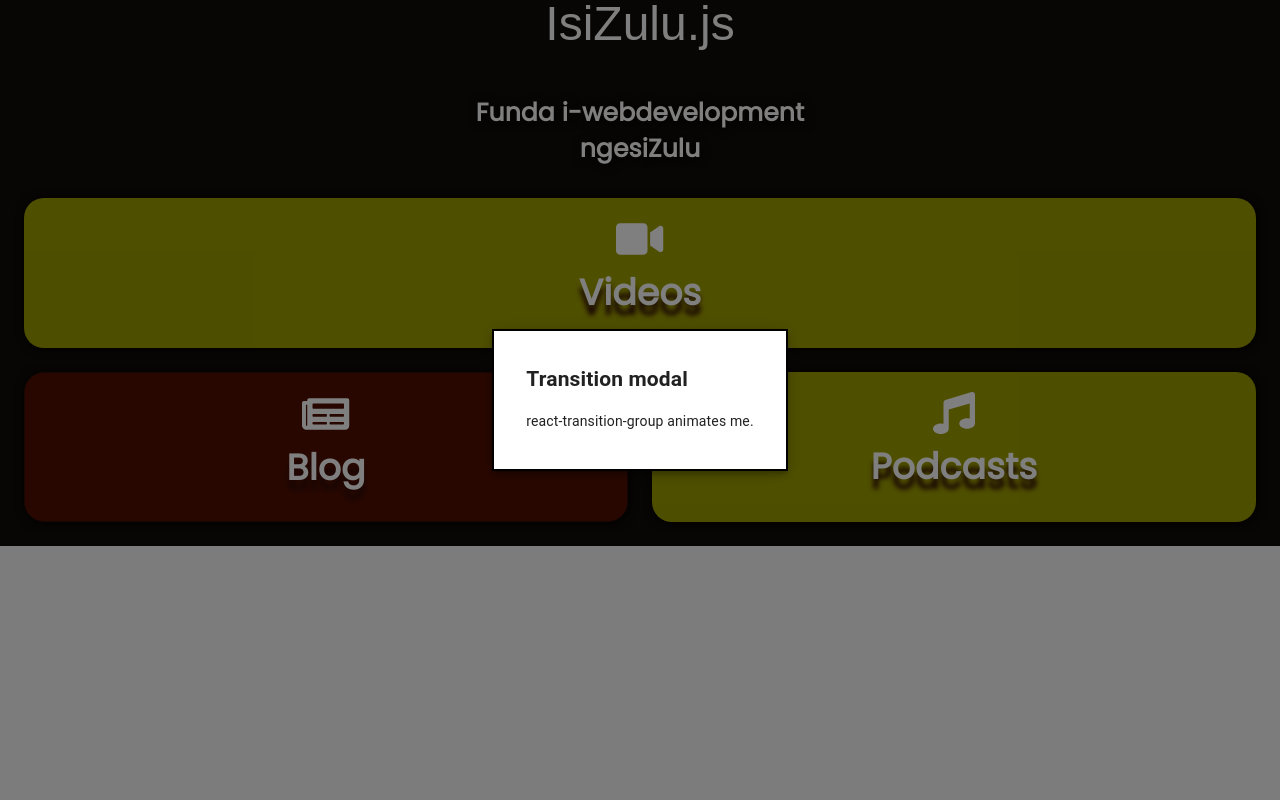
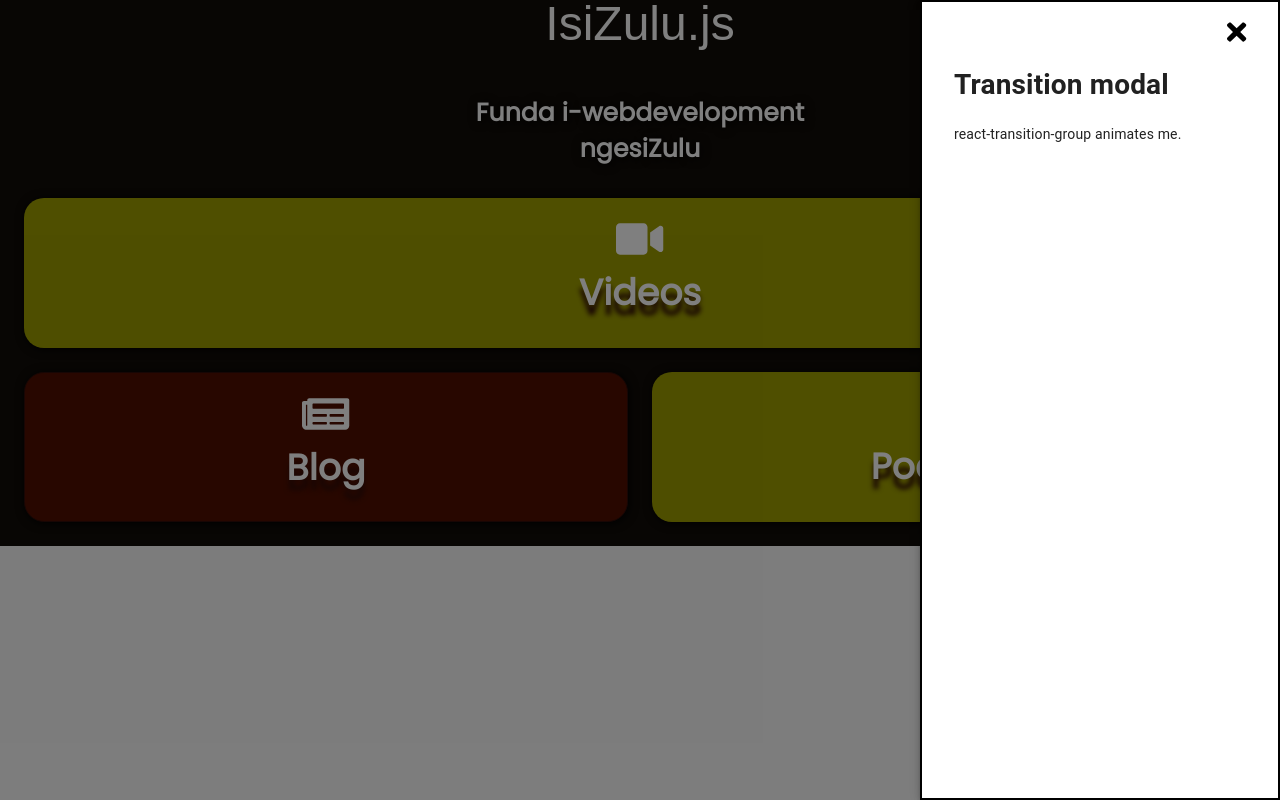
Before and after one commit to Sandilem7789/delma, a React (Create React App) app: page / in a window 1280 px wide. Both pictures are taken after a click on the button "open drawer". Built offline with nearby package versions, Linux system fonts and the light colour scheme; a web font is replaced by a local one.

Commit message:
modal works now

```diff
--- a/src/components/LandingPage.js
+++ b/src/components/LandingPage.js
@@ -14,6 +14,9 @@ import Grid from "@material-ui/core/Grid";
 import Modal from "@material-ui/core/Modal";
 import Backdrop from "@material-ui/core/Backdrop";
 import Fade from "@material-ui/core/Fade";
+            /*Icons*/
+import { FontAwesomeIcon } from '@fortawesome/react-fontawesome';
+import { faTimes } from '@fortawesome/free-solid-svg-icons'
 
 /* CUSTOM COMPONENTS */
 import Videos from "./Categories/Videos";
@@ -79,14 +82,15 @@ const useStyles = makeStyles((theme) => ({
   //to be moved
   modal: {
     display: "flex",
-    alignItems: "center",
-    justifyContent: "center",
+    justifyContent: "flex-end",
   },
   paper: {
     backgroundColor: theme.palette.background.paper,
     border: "2px solid #000",
     boxShadow: theme.shadows[5],
     padding: theme.spacing(2, 4, 3),
+    height: "100vh",
+    width: "45vh",
   },
 }));
 
@@ -170,7 +174,10 @@ export default function LandingPage() {
           >
             <Fade in={open}>
               <div className={classes.paper}>
-                <h2 id='transition-modal-title'>Transition modal</h2>
+              <div className="modal-exit-icon">
+                <FontAwesomeIcon icon={faTimes} size="2x"/>
+              </div>
+                <h1 id='transition-modal-title'>Transition modal</h1>
                 <p id='transition-modal-description'>
                   react-transition-group animates me.
                 </p>
--- a/src/index.css
+++ b/src/index.css
@@ -82,3 +82,8 @@ modal-paper {
   padding: 20px;
   background-color: #300c08;
 }
+.modal-exit-icon {
+  color: #000;
+  display: flex;
+  justify-content: flex-end;
+}
```
